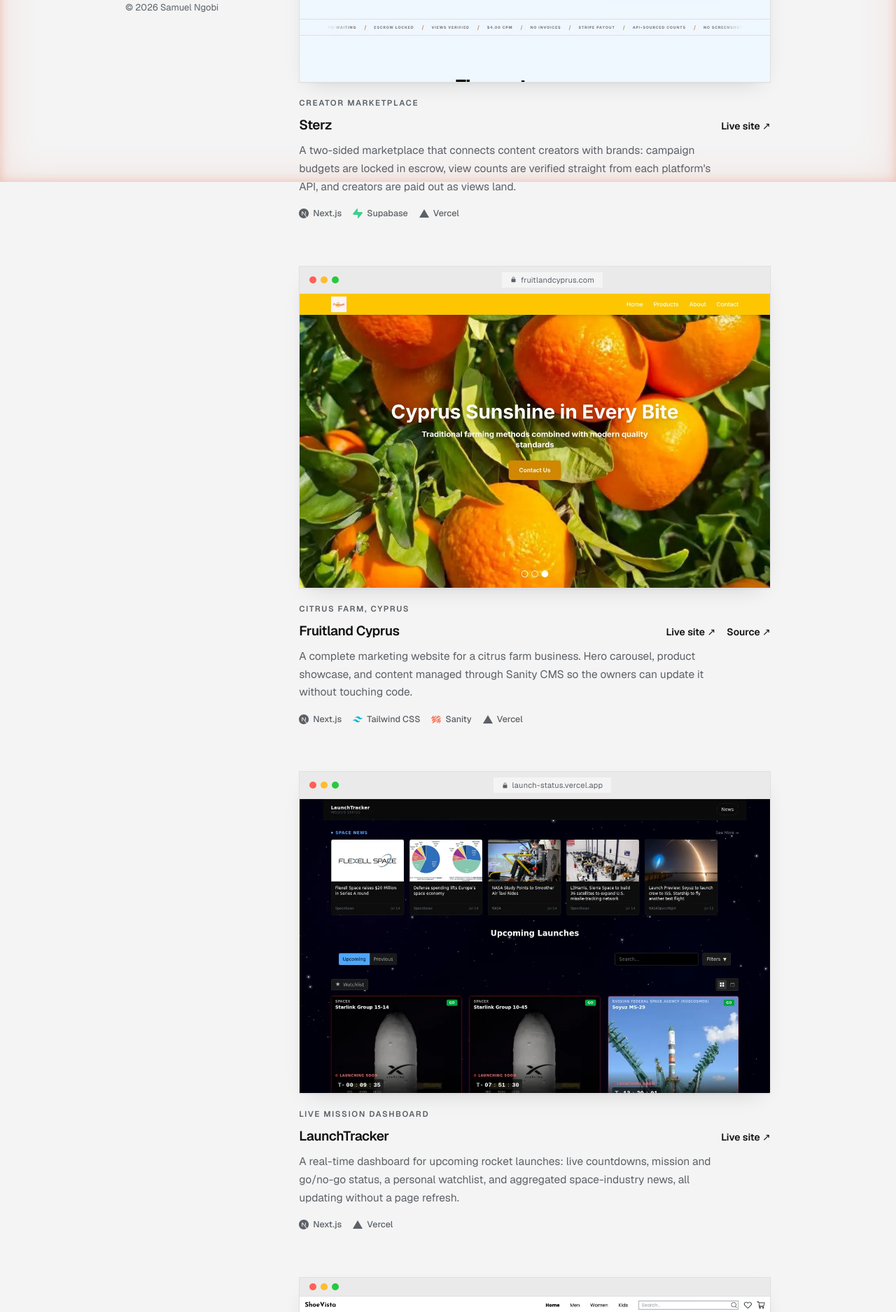
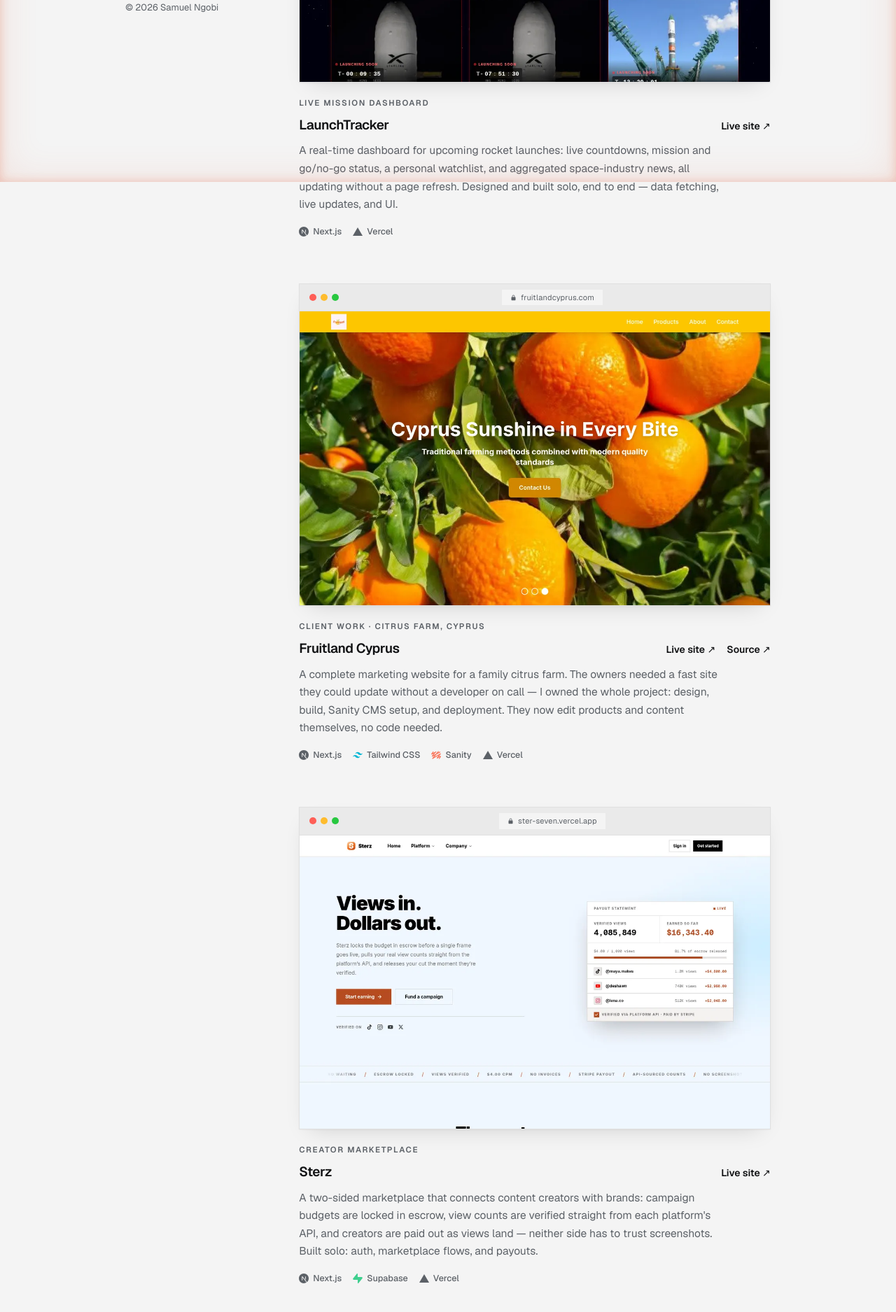
Before and after one commit to samuel-sarmah/samuel, a Next.js app: page /work in a window 1280 px wide. Shown: the part 540-2415 px from the top of the page at 70% size. Built offline with nearby package versions, Linux system fonts and the light colour scheme.

Commit message:
polish: reorder projects and improve Work page descriptions

```diff
--- a/app/work/page.js
+++ b/app/work/page.js
@@ -1,36 +1,37 @@
+import Link from "next/link";
 import ProjectCard from "@/components/ProjectCard";
 
 export const metadata = { title: "Work · Samuel Ngobi" };
 
 const PROJECTS = [
   {
-    name: "Sterz",
-    tagline: "creator marketplace",
+    name: "LaunchTracker",
+    tagline: "live mission dashboard",
     description:
-      "A two-sided marketplace that connects content creators with brands: campaign budgets are locked in escrow, view counts are verified straight from each platform's API, and creators are paid out as views land.",
-    stack: ["Next.js", "Supabase", "Vercel"],
-    live: "https://ster-seven.vercel.app",
-    preview: "/previews/sterz.webp",
+      "A real-time dashboard for upcoming rocket launches: live countdowns, mission and go/no-go status, a personal watchlist, and aggregated space-industry news, all updating without a page refresh. Designed and built solo, end to end — data fetching, live updates, and UI.",
+    stack: ["Next.js", "Vercel"],
+    live: "https://launch-status.vercel.app",
+    preview: "/previews/launch-status.webp",
     code: null,
   },
   {
     name: "Fruitland Cyprus",
-    tagline: "citrus farm, Cyprus",
+    tagline: "client work · citrus farm, Cyprus",
     description:
-      "A complete marketing website for a citrus farm business. Hero carousel, product showcase, and content managed through Sanity CMS so the owners can update it without touching code.",
+      "A complete marketing website for a family citrus farm. The owners needed a fast site they could update without a developer on call — I owned the whole project: design, build, Sanity CMS setup, and deployment. They now edit products and content themselves, no code needed.",
     stack: ["Next.js", "Tailwind CSS", "Sanity", "Vercel"],
     live: "https://fruitlandcyprus.com",
     preview: "/previews/fruitland.webp",
     code: "https://github.com/samuel-sarmah/fruitland-cyprus",
   },
   {
-    name: "LaunchTracker",
-    tagline: "live mission dashboard",
+    name: "Sterz",
+    tagline: "creator marketplace",
     description:
-      "A real-time dashboard for upcoming rocket launches: live countdowns, mission and go/no-go status, a personal watchlist, and aggregated space-industry news, all updating without a page refresh.",
-    stack: ["Next.js", "Vercel"],
-    live: "https://launch-status.vercel.app",
-    preview: "/previews/launch-status.webp",
+      "A two-sided marketplace that connects content creators with brands: campaign budgets are locked in escrow, view counts are verified straight from each platform's API, and creators are paid out as views land — neither side has to trust screenshots. Built solo: auth, marketplace flows, and payouts.",
+    stack: ["Next.js", "Supabase", "Vercel"],
+    live: "https://ster-seven.vercel.app",
+    preview: "/previews/sterz.webp",
     code: null,
   },
   {
@@ -60,10 +61,10 @@
       </div>
 
       <p className="mt-16 text-[var(--muted)]">
-        Want something like this for your product or business?{" "}
-        <a href="/about" className="link">
-          Get in touch
-        </a>
+        Need something like this shipped for your business?{" "}
+        <Link href="/contact" className="link">
+          Tell me what you need
+        </Link>
         .
       </p>
     </div>
```
